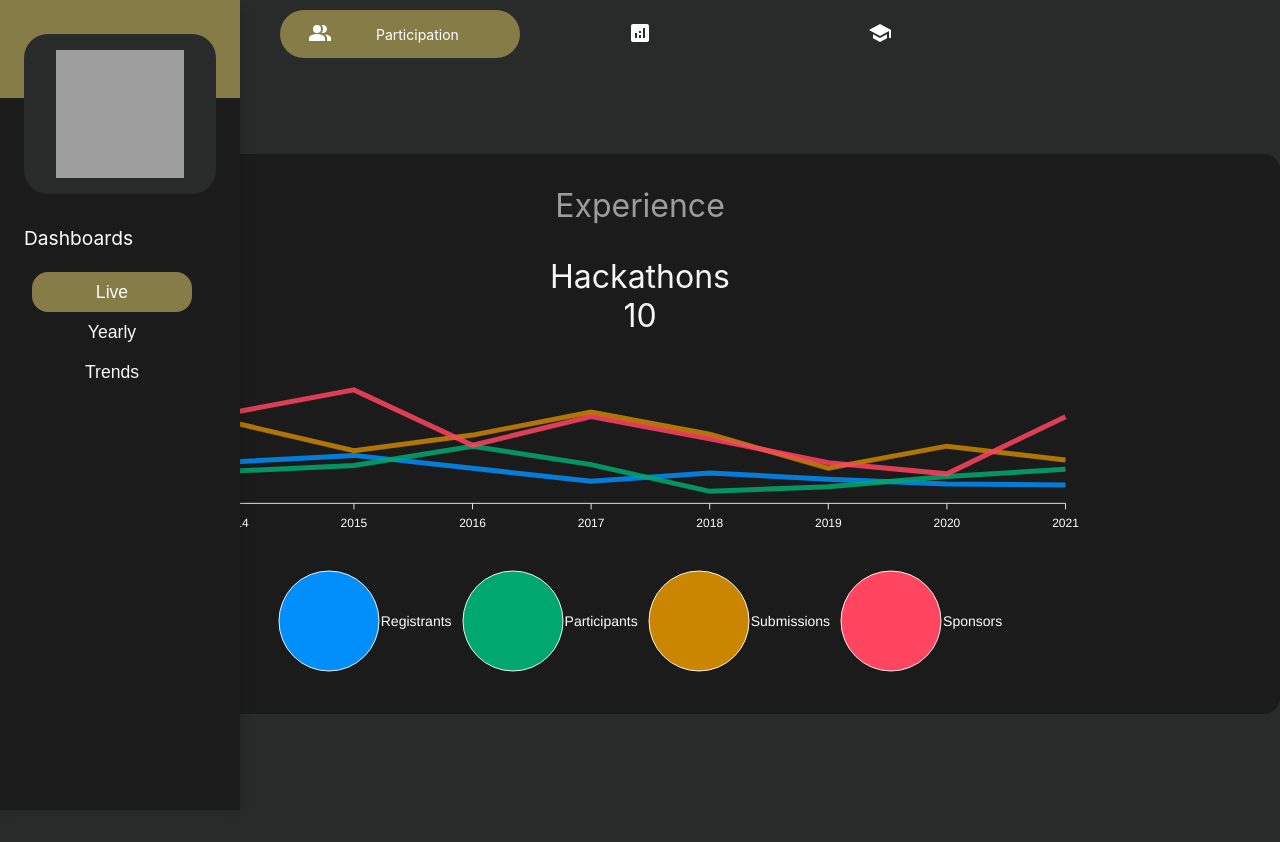
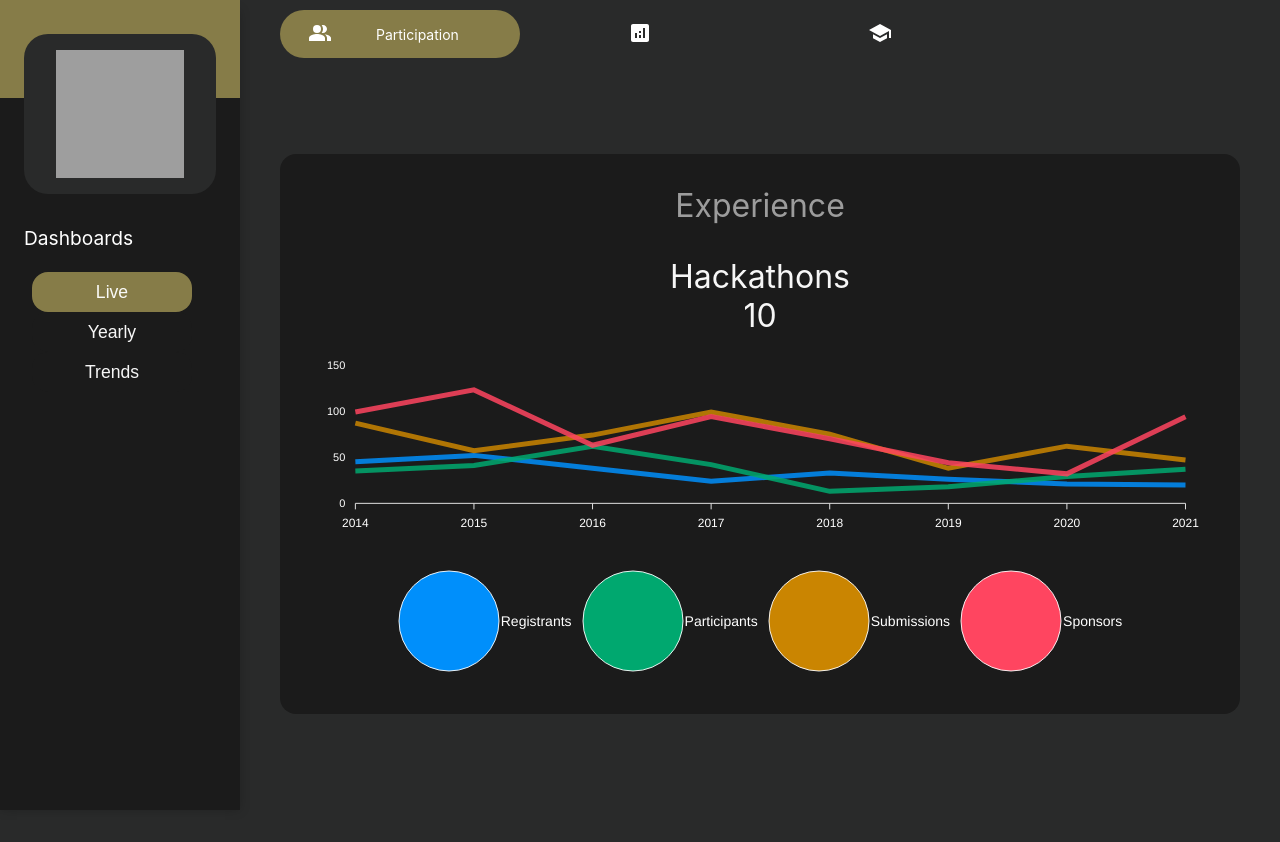
Before and after one commit to nishilfaldu/react-dashboard, a React (Create React App) app: page /trends in a window 1280 px wide. Built offline with nearby package versions, Linux system fonts and the light colour scheme; grey boxes are pictures that could not be loaded.

Commit message:
center aligned line chart

```diff
--- a/src/App.css
+++ b/src/App.css
@@ -5,5 +5,5 @@
   justify-content: space-evenly;
   background-color: rgb(41, 42, 42);
   /* background-color: rgb(83, 153, 153); */
-  padding-bottom: 7rem;
+  padding-bottom: 8rem;
 }
--- a/src/components/dashboards/TrendsDashboard.js
+++ b/src/components/dashboards/TrendsDashboard.js
@@ -5,10 +5,9 @@ import styled from 'styled-components';
 const StyledRow = styled.div`
     display: flex;
     padding-top: 5rem;
-    // justify-content: space-evenly;
-    padding-bottom: 1rem;
-    flex-direction: column;
-    // background: red;
+    justify-content: center;
+    padding-left: 15rem;
+    flex-direction: row;
 `
 
 const TrendsDashboard = function(){
--- a/src/components/themes/propLineChart.js
+++ b/src/components/themes/propLineChart.js
@@ -13,7 +13,7 @@ export default {
 
   // Properties of a Card
   cardHeight: "35rem",
-  cardWidth: "80rem",
+  cardWidth: "60rem",
   borderRadius: "1rem",
   colorCardBackground: "#1B1B1B",
 
```
